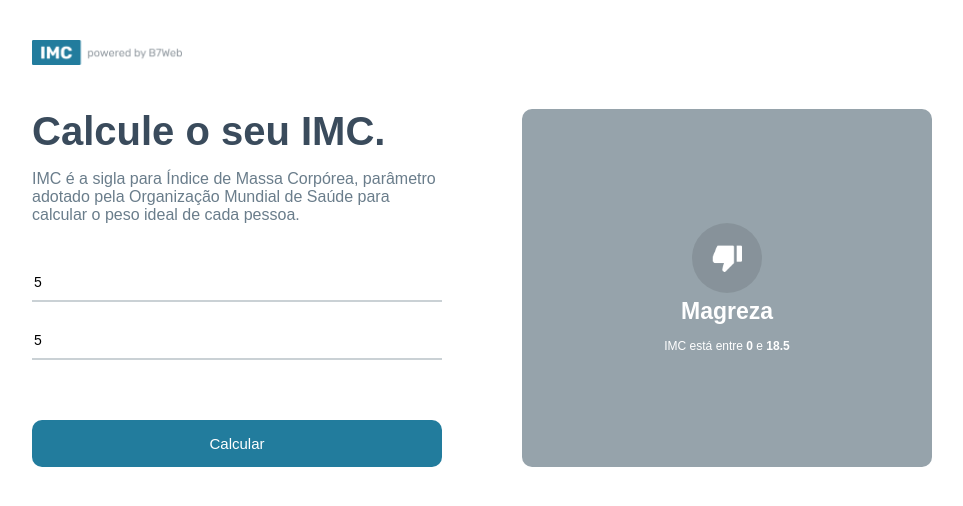
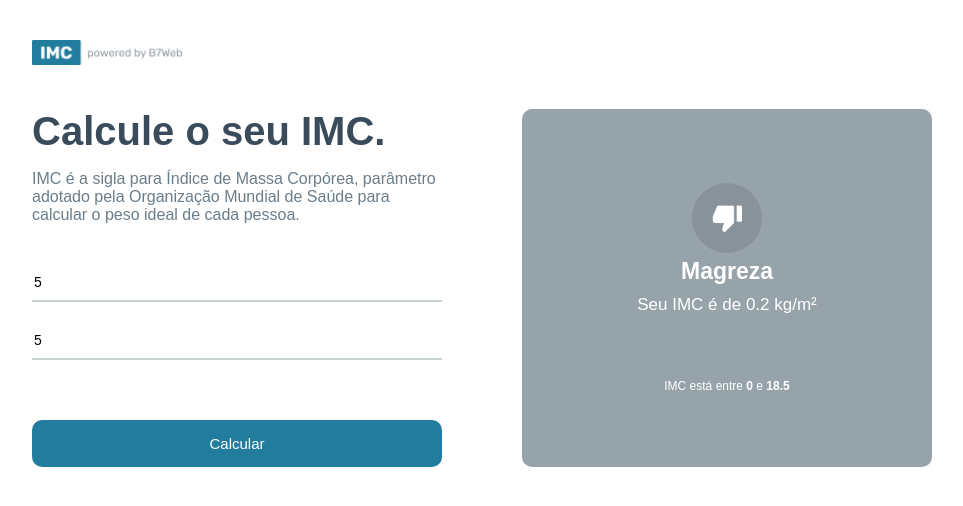
Before and after one commit to J0nzera/calculadora-imc, a React (Create React App) app: page / in a window 1280 px wide. Both pictures are taken after typing "5", "5" into the empty fields and a click on the button "Calcular". Shown: the top 506 px of the page, without its empty margins (158-1121 px from the left). Built offline with nearby package versions, Linux system fonts and the light colour scheme.

Commit message:
feat: adicionando o IMC calculadora no card

```diff
--- a/src/components/GridItem/GridItem.tsx
+++ b/src/components/GridItem/GridItem.tsx
@@ -14,6 +14,11 @@ export const GridItem = ({ item }: Props) => {
         <img src={item.icon === "up" ? upImage : downImage} alt="" width="30" />
       </div>
       <div className={styles.gridTitle}>{item.title}</div>
+
+      {item.yourImc && (
+        <div className={styles.yourImc}>Seu IMC é de {item.yourImc} kg/m²</div>
+      )}
+
       <div className={styles.gridInfo}>
         <>
           IMC está entre <strong>{item.imc[0]}</strong> e{" "}
--- a/src/components/GridItem/Griditem.module.css
+++ b/src/components/GridItem/Griditem.module.css
@@ -29,3 +29,8 @@
     font-size: 12px;
     margin-top: 14px;
 }
+
+.yourImc {
+    font-size: 17px;
+    margin: 10px 0 50px 0;
+}
```
